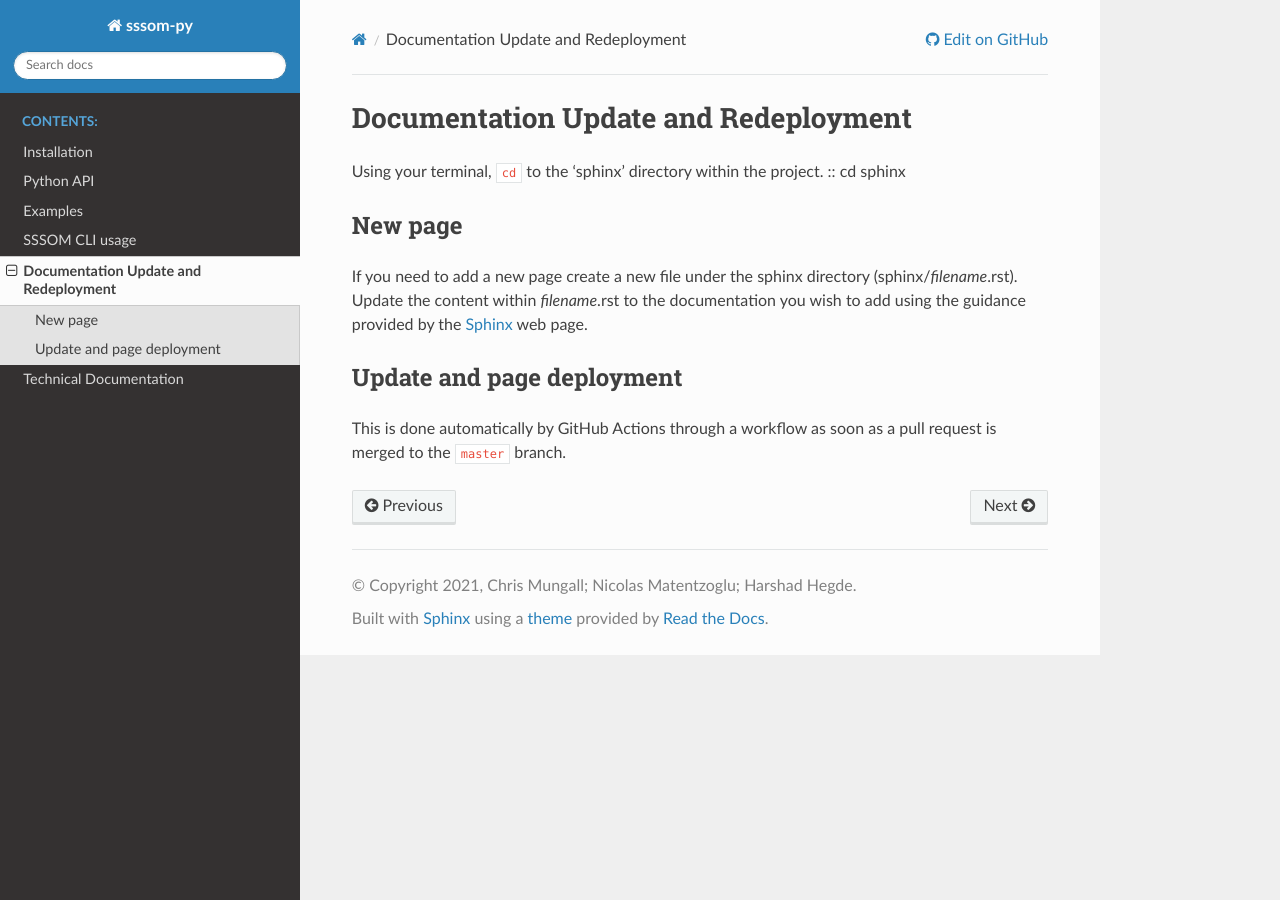
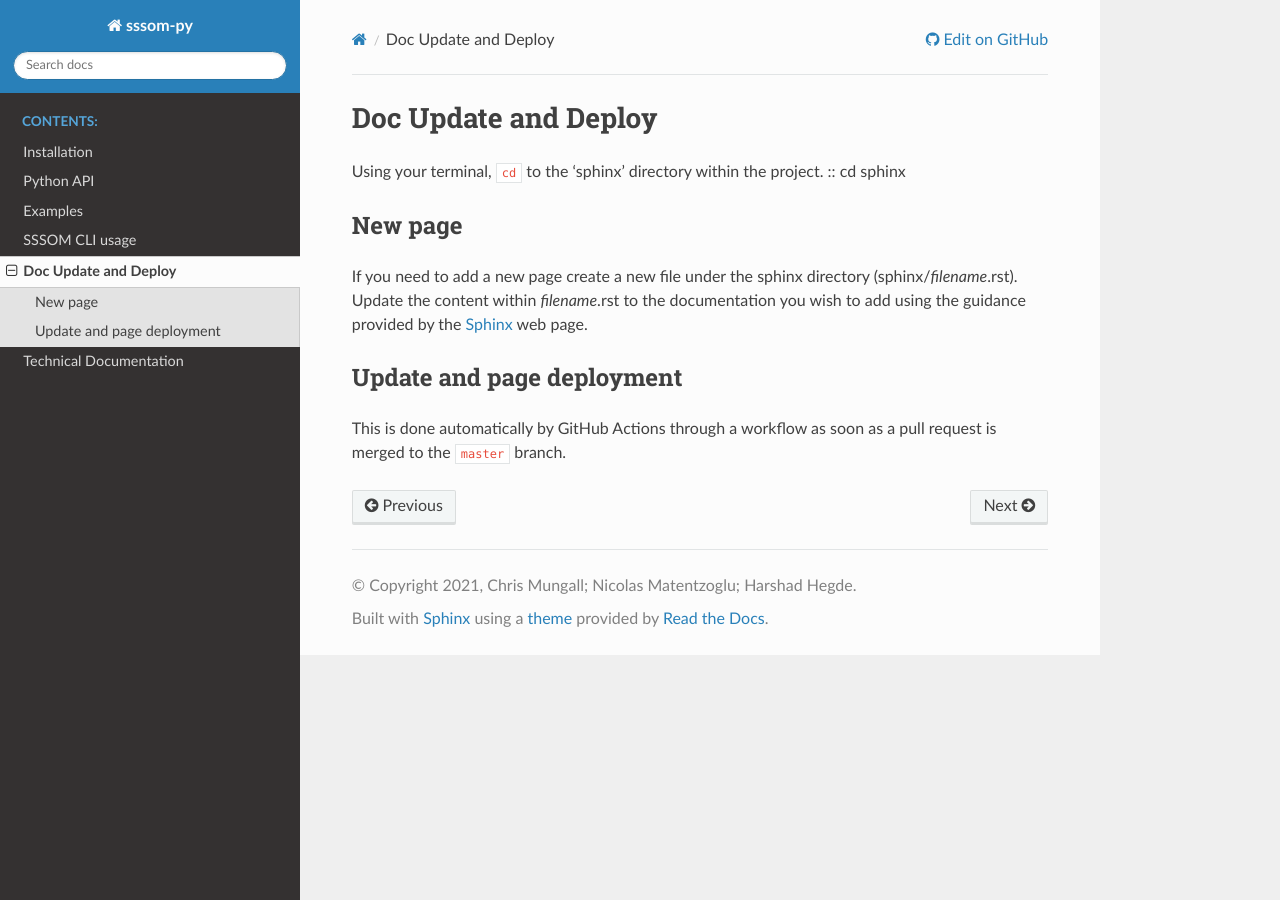
Before and after one commit to mapping-commons/sssom-py, a Sphinx documentation site: the page built from docs/sphinx.rst, in a window 1280 px wide. Built offline with Sphinx 7.4.7 and the Read the Docs theme 2.0.0, drawn with Linux system fonts in a browser that asks for light colours.

Commit message:
title change

```diff
--- a/docs/sphinx.rst
+++ b/docs/sphinx.rst
@@ -1,5 +1,5 @@
-Documentation Update and Redeployment
-=====================================
+Doc Update and Deploy
+=====================
 
 Using your terminal, ``cd`` to the 'sphinx' directory within the project.
 ::
```
